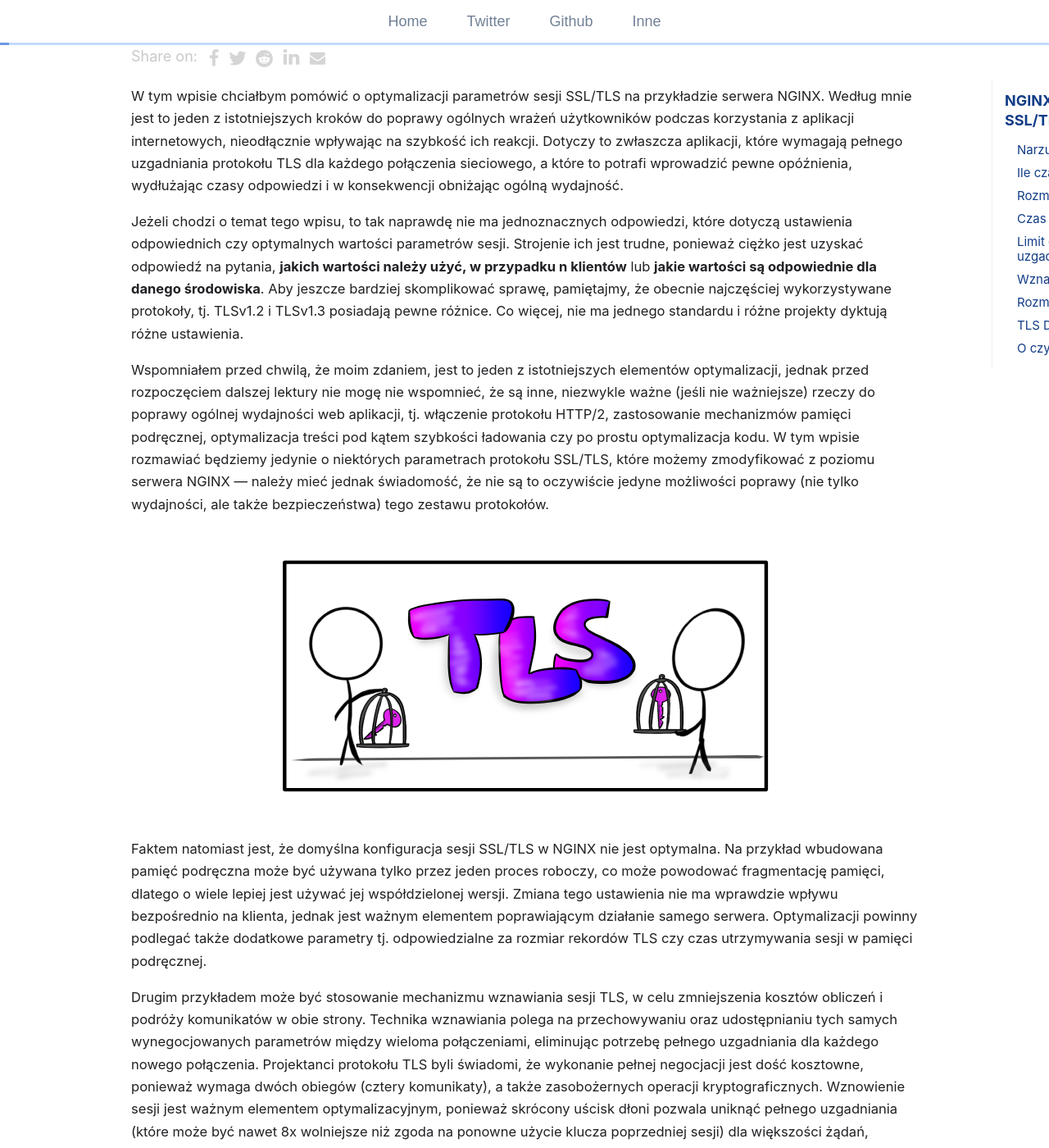
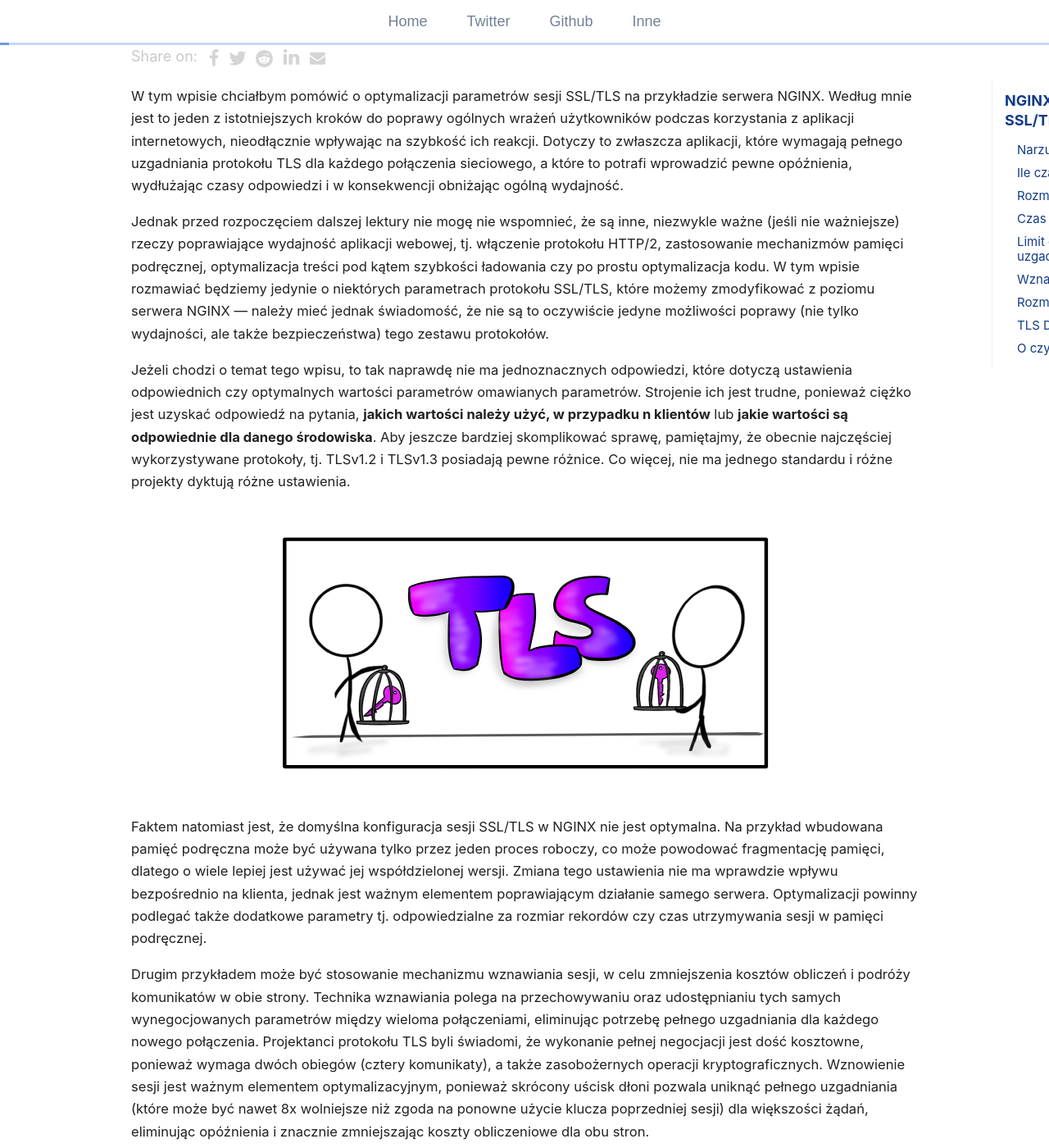
Before and after one commit to git04112019/trimstray.github.io, a Jekyll site: the page built from _posts/2019-07-21-nginx-optymalizacja_sesji_ssl-tls.md, in a window 1280 px wide and 1400 px high, scrolled down 277 px. Shown: the whole window at 82% size. Built offline with Jekyll 4.4.1, drawn with Linux system fonts in a browser that asks for light colours; comment, search, counter and statistics services are not loaded; some of the changed text lies outside the part shown.

Commit message:
uncommited changes - signed-off-by: trimstray <trimstray@gmail.com>

```diff
--- a/_posts/2019-07-21-nginx-optymalizacja_sesji_ssl-tls.md
+++ b/_posts/2019-07-21-nginx-optymalizacja_sesji_ssl-tls.md
@@ -13,17 +13,17 @@ last_modified_at: 2021-01-18 00:00:00 +0000
 
 W tym wpisie chciałbym pomówić o optymalizacji parametrów sesji SSL/TLS na przykładzie serwera NGINX. Według mnie jest to jeden z istotniejszych kroków do poprawy ogólnych wrażeń użytkowników podczas korzystania z aplikacji internetowych, nieodłącznie wpływając na szybkość ich reakcji. Dotyczy to zwłaszcza aplikacji, które wymagają pełnego uzgadniania protokołu TLS dla każdego połączenia sieciowego, a które to potrafi wprowadzić pewne opóźnienia, wydłużając czasy odpowiedzi i w konsekwencji obniżając ogólną wydajność.
 
-Jeżeli chodzi o temat tego wpisu, to tak naprawdę nie ma jednoznacznych odpowiedzi, które dotyczą ustawienia odpowiednich czy optymalnych wartości parametrów sesji. Strojenie ich jest trudne, ponieważ ciężko jest uzyskać odpowiedź na pytania, **jakich wartości należy użyć, w przypadku n klientów** lub **jakie wartości są odpowiednie dla danego środowiska**. Aby jeszcze bardziej skomplikować sprawę, pamiętajmy, że obecnie najczęściej wykorzystywane protokoły, tj. TLSv1.2 i TLSv1.3 posiadają pewne różnice. Co więcej, nie ma jednego standardu i różne projekty dyktują różne ustawienia.
+Jednak przed rozpoczęciem dalszej lektury nie mogę nie wspomnieć, że są inne, niezwykle ważne (jeśli nie ważniejsze) rzeczy poprawiające wydajność aplikacji webowej, tj. włączenie protokołu HTTP/2, zastosowanie mechanizmów pamięci podręcznej, optymalizacja treści pod kątem szybkości ładowania czy po prostu optymalizacja kodu. W tym wpisie rozmawiać będziemy jedynie o niektórych parametrach protokołu SSL/TLS, które możemy zmodyfikować z poziomu serwera NGINX — należy mieć jednak świadomość, że nie są to oczywiście jedyne możliwości poprawy (nie tylko wydajności, ale także bezpieczeństwa) tego zestawu protokołów.
 
-Wspomniałem przed chwilą, że moim zdaniem, jest to jeden z istotniejszych elementów optymalizacji, jednak przed rozpoczęciem dalszej lektury nie mogę nie wspomnieć, że są inne, niezwykle ważne (jeśli nie ważniejsze) rzeczy do poprawy ogólnej wydajności web aplikacji, tj. włączenie protokołu HTTP/2, zastosowanie mechanizmów pamięci podręcznej, optymalizacja treści pod kątem szybkości ładowania czy po prostu optymalizacja kodu. W tym wpisie rozmawiać będziemy jedynie o niektórych parametrach protokołu SSL/TLS, które możemy zmodyfikować z poziomu serwera NGINX — należy mieć jednak świadomość, że nie są to oczywiście jedyne możliwości poprawy (nie tylko wydajności, ale także bezpieczeństwa) tego zestawu protokołów.
+Jeżeli chodzi o temat tego wpisu, to tak naprawdę nie ma jednoznacznych odpowiedzi, które dotyczą ustawienia odpowiednich czy optymalnych wartości parametrów omawianych parametrów. Strojenie ich jest trudne, ponieważ ciężko jest uzyskać odpowiedź na pytania, **jakich wartości należy użyć, w przypadku n klientów** lub **jakie wartości są odpowiednie dla danego środowiska**. Aby jeszcze bardziej skomplikować sprawę, pamiętajmy, że obecnie najczęściej wykorzystywane protokoły, tj. TLSv1.2 i TLSv1.3 posiadają pewne różnice. Co więcej, nie ma jednego standardu i różne projekty dyktują różne ustawienia.
 
 <p align="center">
   <img src="/assets/img/posts/tls_img_01.png">
 </p>
 
-Faktem natomiast jest, że domyślna konfiguracja sesji SSL/TLS w NGINX nie jest optymalna. Na przykład wbudowana pamięć podręczna może być używana tylko przez jeden proces roboczy, co może powodować fragmentację pamięci, dlatego o wiele lepiej jest używać jej współdzielonej wersji. Zmiana tego ustawienia nie ma wprawdzie wpływu bezpośrednio na klienta, jednak jest ważnym elementem poprawiającym działanie samego serwera. Optymalizacji powinny podlegać także dodatkowe parametry tj. odpowiedzialne za rozmiar rekordów TLS czy czas utrzymywania sesji w pamięci podręcznej.
+Faktem natomiast jest, że domyślna konfiguracja sesji SSL/TLS w NGINX nie jest optymalna. Na przykład wbudowana pamięć podręczna może być używana tylko przez jeden proces roboczy, co może powodować fragmentację pamięci, dlatego o wiele lepiej jest używać jej współdzielonej wersji. Zmiana tego ustawienia nie ma wprawdzie wpływu bezpośrednio na klienta, jednak jest ważnym elementem poprawiającym działanie samego serwera. Optymalizacji powinny podlegać także dodatkowe parametry tj. odpowiedzialne za rozmiar rekordów czy czas utrzymywania sesji w pamięci podręcznej.
 
-Drugim przykładem może być stosowanie mechanizmu wznawiania sesji TLS, w celu zmniejszenia kosztów obliczeń i podróży komunikatów w obie strony. Technika wznawiania polega na przechowywaniu oraz udostępnianiu tych samych wynegocjowanych parametrów między wieloma połączeniami, eliminując potrzebę pełnego uzgadniania dla każdego nowego połączenia. Projektanci protokołu TLS byli świadomi, że wykonanie pełnej negocjacji jest dość kosztowne, ponieważ wymaga dwóch obiegów (cztery komunikaty), a także zasobożernych operacji kryptograficznych. Wznowienie sesji jest ważnym elementem optymalizacyjnym, ponieważ skrócony uścisk dłoni pozwala uniknąć pełnego uzgadniania (które może być nawet 8x wolniejsze niż zgoda na ponowne użycie klucza poprzedniej sesji) dla większości żądań, eliminując opóźnienia i znacznie zmniejszając koszty obliczeniowe dla obu stron.
+Drugim przykładem może być stosowanie mechanizmu wznawiania sesji, w celu zmniejszenia kosztów obliczeń i podróży komunikatów w obie strony. Technika wznawiania polega na przechowywaniu oraz udostępnianiu tych samych wynegocjowanych parametrów między wieloma połączeniami, eliminując potrzebę pełnego uzgadniania dla każdego nowego połączenia. Projektanci protokołu TLS byli świadomi, że wykonanie pełnej negocjacji jest dość kosztowne, ponieważ wymaga dwóch obiegów (cztery komunikaty), a także zasobożernych operacji kryptograficznych. Wznowienie sesji jest ważnym elementem optymalizacyjnym, ponieważ skrócony uścisk dłoni pozwala uniknąć pełnego uzgadniania (które może być nawet 8x wolniejsze niż zgoda na ponowne użycie klucza poprzedniej sesji) dla większości żądań, eliminując opóźnienia i znacznie zmniejszając koszty obliczeniowe dla obu stron.
 
 Choć wydaje się głupie, że klient i serwer, które niedawno się komunikowały, muszą wielokrotnie przechodzić przez ten pełny proces, to w niektórych przypadkach nie da się tego zoptymalizować, ponieważ wiążą się z tym pewne problemy, zwłaszcza związane z bezpieczeństwem. W niektórych przypadkach zaimplementowanie mechanizmu wznawiania umożliwia wykorzystanie techniki zwanej atakiem przedłużającym (ang. _Prolongation Attack_), który w dużym skrócie, polega na śledzeniu użytkowników na podstawie mechanizmu (danych) wznawiania sesji TLS (spójrz na pracę [Tracking Users across the Web via TLS Session Resumption]({{ site.url }}/assets/pdfs/2018-12-06-Sy-ACSAC-Tracking_Users_across_the_Web_via_TLS_Session_Resumption.pdf) <sup>[PDF]</sup>). Od razu też pojawia się pytanie, w jaki sposób skorzystać z funkcji PFS (ang. _Perfect Forward Secrecy_), dla której musimy zapewnić, że użyty materiał kryptograficzny związany z TLS nie będzie w żaden sposób przechowywany? Widzimy, że zaburza to ideę mechanizmu wznawiania. W rzeczywistości, typowe serwery internetowe zamykają połączenia po kilkunastu sekundach bezczynności, ale będą pamiętać sesje (zestaw szyfrów i klucze) znacznie dłużej — prawdopodobnie przez godziny lub nawet dni.
 
```
